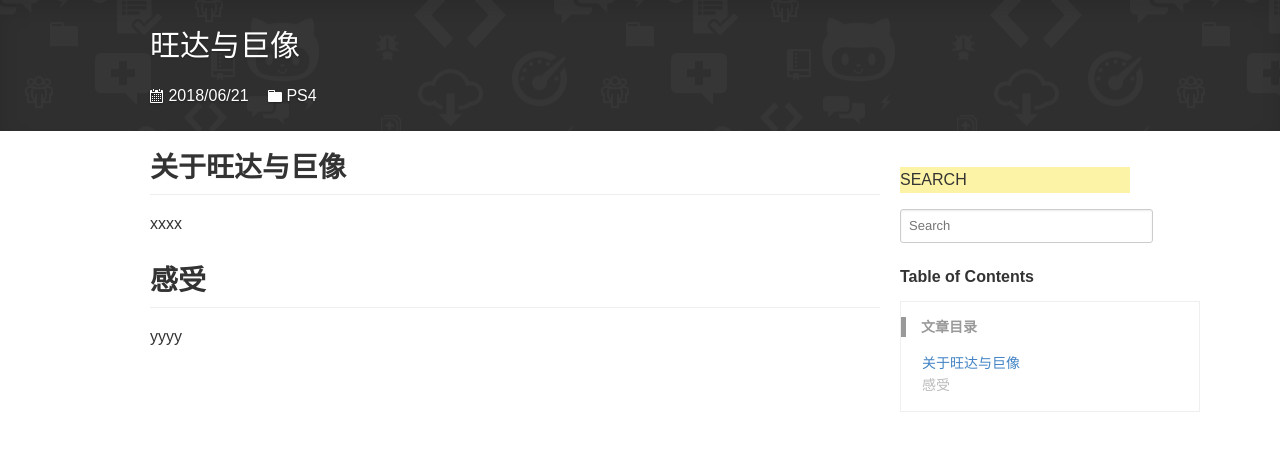
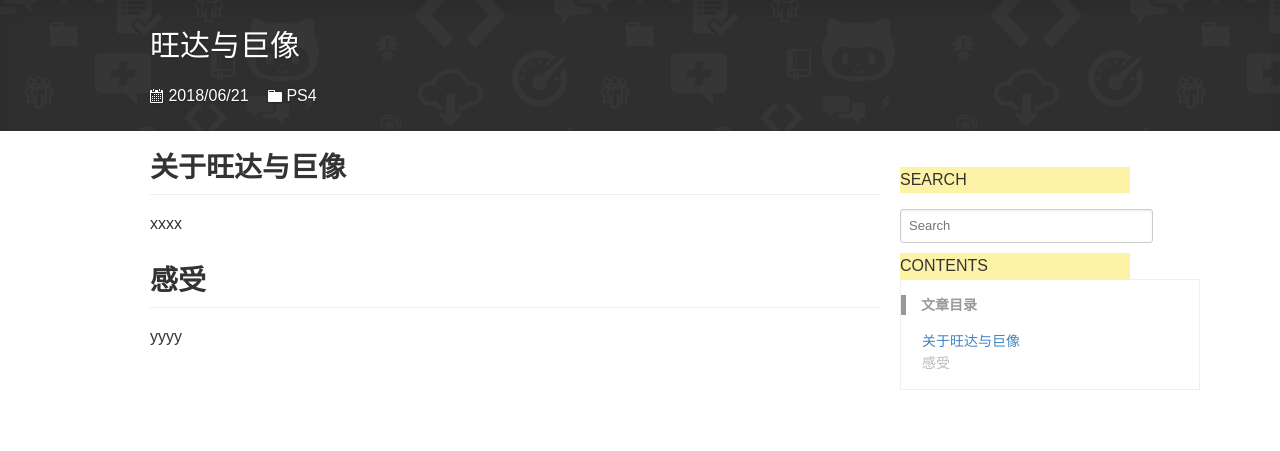
Before and after one commit to pengguokan/pengguokan.github.io, a Jekyll site: the page built from _posts/2018-06-21-shadow-of-clossue.md, in a window 1280 px wide. Shown: the top 451 px of the page. Built offline with Jekyll 4.4.1, drawn with Linux system fonts in a browser that asks for light colours.

Commit message:
content table

```diff
--- a/_includes/sidebar-post-nav.html
+++ b/_includes/sidebar-post-nav.html
@@ -1,5 +1,5 @@
 
-<h3 class="post-directory-title mobile-hidden">Table of Contents</h3>
+<div tyle="font-size:16px" style="background-color: #fdf3a7" style="margin-top: 30px">CONTENTS</div>
 <div id="post-directory-module" class="mobile-hidden" style="color: #606060">
   <section class="post-directory">
   <!-- Links that trigger the jumping -->
```
